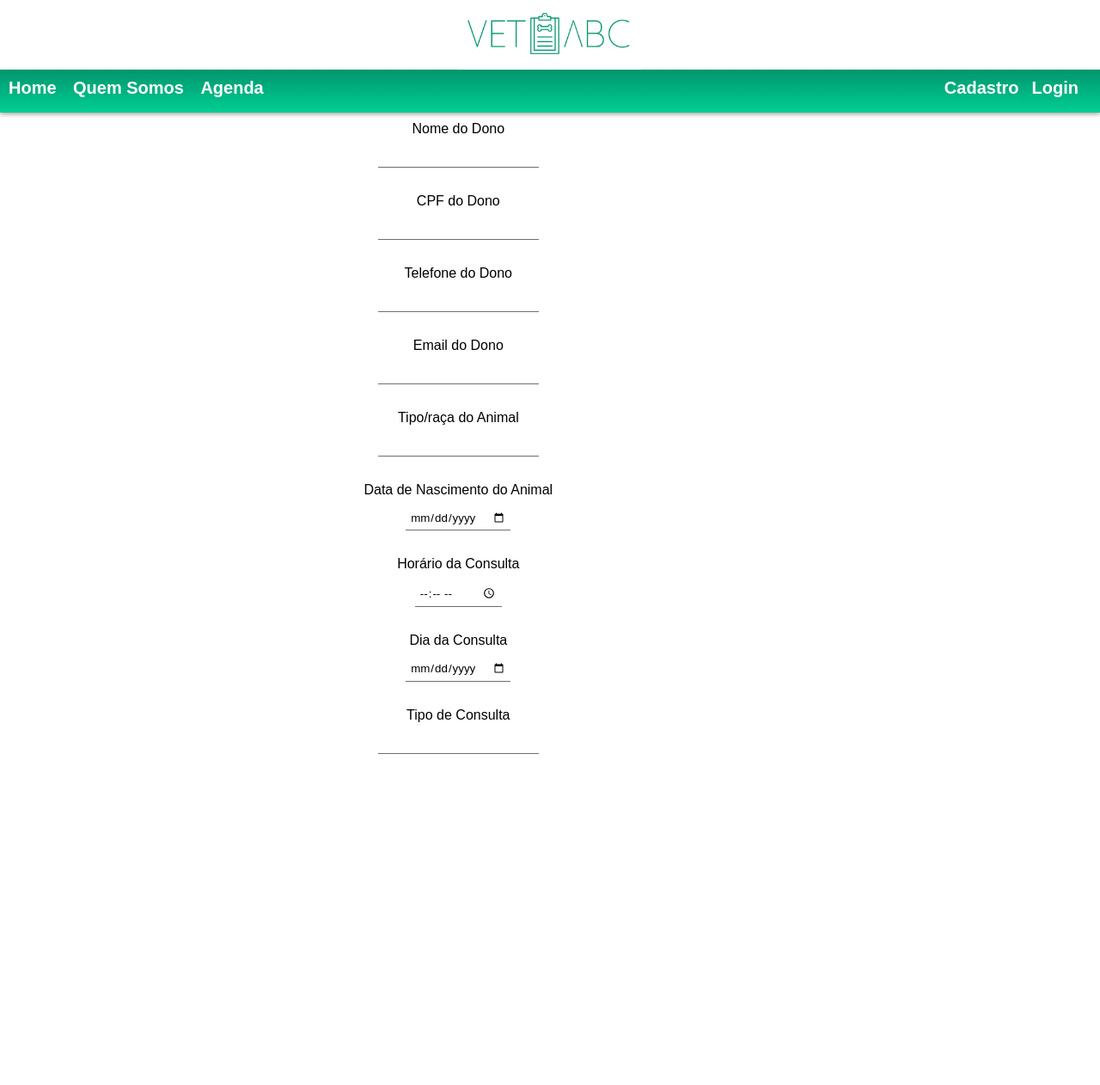
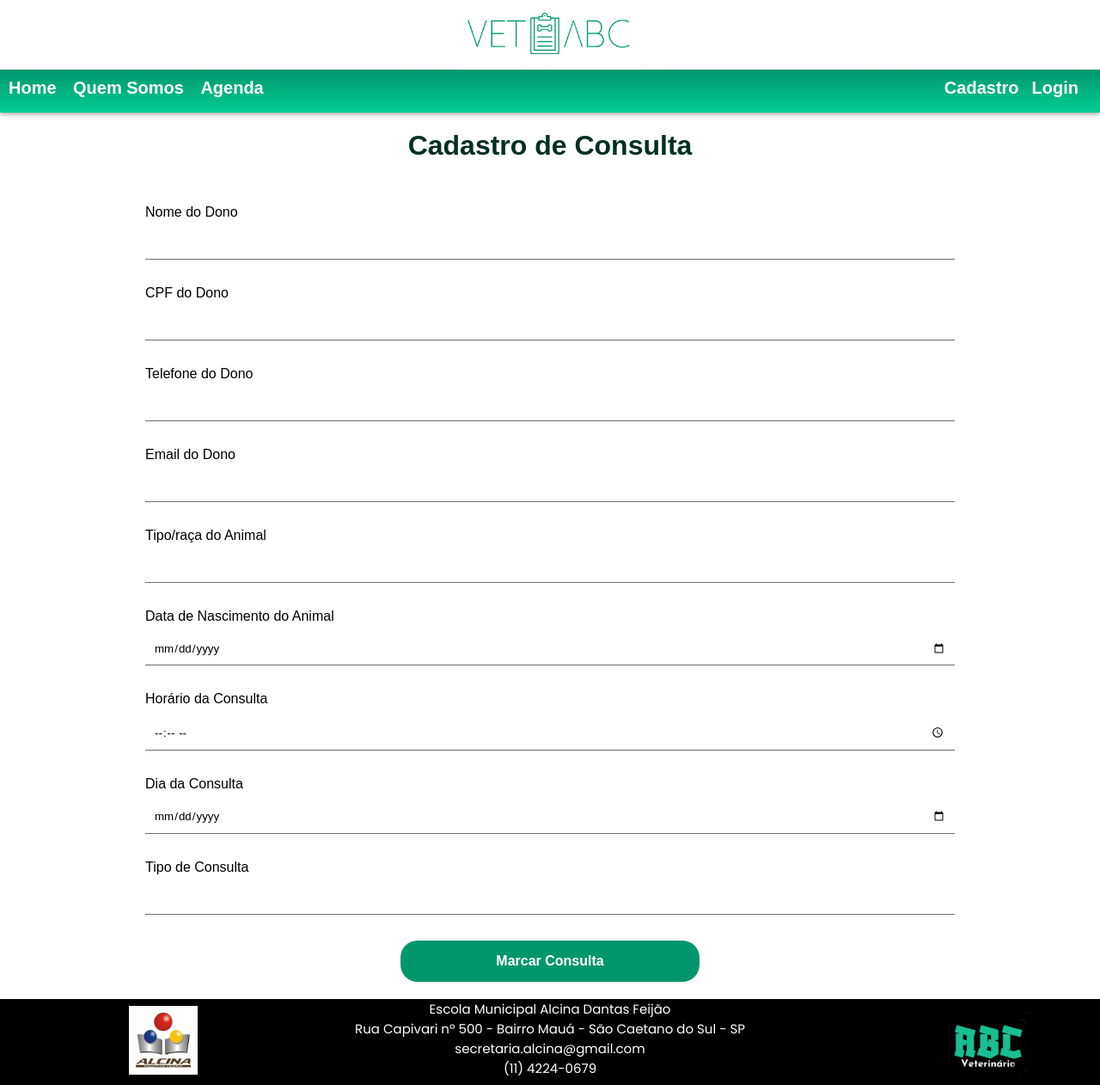
Before and after one commit to andre-reis-dev/Vet-ABC-exposoft, a PHP site: page /assets/html/cadastro_consulta.html in a window 1280 px wide. Shown: the whole page at 86% size. Before the commit the page ends 877 px from the top, so only its background shows below. Run offline with PHP 8.4, Linux system fonts and the light colour scheme.

Commit message:
update 12/10/2022 13:27
* Finalização da Página de cadastro de consulta;

```diff
--- a/assets/css/cad_consulta.css
+++ b/assets/css/cad_consulta.css
@@ -1,16 +1,38 @@
 form {
     text-align: center;
     padding: 10px;
+    margin: 10px auto 10px auto;
+}
+form > h1 {
+    margin-bottom: 50px;
+    color: #002f22;
 }
 form > p {
-    margin-bottom: 30px;
+    width: 90%;
+    margin: 5px auto 30px auto;
+    text-align: left;
 }
 form > p > label {
     display: block;
     margin-bottom: 10px;
 }
 input {
+    width: 100%;
     border: none;
     border-bottom: 1px solid rgba(0, 0, 0, 0.569);
-    padding: 5px;
+    padding: 10px;
 }
+.button-submit {
+    background: #00966c;
+    padding: 15px;
+    border: none;
+    border-radius: 20px;
+    color: white;
+    font-weight: bold;
+    font-size: 1rem;
+    cursor: pointer;
+    transition: all .3s;
+}
+.button-submit:hover {
+    box-shadow: 0px 0px 5px rgba(0, 0, 0, 0.399);
+}
--- a/assets/html/cadastro_consulta.html
+++ b/assets/html/cadastro_consulta.html
@@ -37,43 +37,56 @@
     </nav>
 
     <form class="col-sm-12 col-md-11 col-lg-10" action="" method="post">
+        <h1>Cadastro de Consulta</h1>
         <p>
             <label for="Nome">Nome do Dono</label>
-            <input type="text" name="nome">
+            <input type="text" name="nome_dono">
         </p>
         <p>
             <label for="Nome">CPF do Dono</label>
-            <input type="text" name="nome">
+            <input type="text" name="cpf_dono">
         </p>
         <p>
             <label for="Nome">Telefone do Dono</label>
-            <input type="tel" name="nome">
+            <input type="tel" name="tel_dono">
         </p>
         <p>
             <label for="Nome">Email do Dono</label>
-            <input type="email" name="nome">
+            <input type="email" name="email_dono">
         </p>
         <p>
             <label for="Nome">Tipo/raça do Animal</label>
-            <input type="text" name="nome">
+            <input type="text" name="tipo_animal">
         </p>
         <p>
             <label for="Nome">Data de Nascimento do Animal</label>
-            <input type="date" name="nome">
+            <input type="date" name="dtnasc_animal">
         </p>
         <p>
             <label for="Nome">Horário da Consulta</label>
-            <input type="time" name="nome">
+            <input type="time" name="hora_consulta">
         </p>
         <p>
             <label for="Nome">Dia da Consulta</label>
-            <input type="date" name="nome">
+            <input type="date" name="data_consulta">
         </p>
         <p>
             <label for="Nome">Tipo de Consulta</label>
-            <input type="text" name="nome">
+            <input type="text" name="tipo_consulta">
         </p>
+        <input class="button-submit col-sm-12 col-md-6 col-lg-4" type="submit" name="submit" value="Marcar Consulta">
     </form>
+
+    <footer class="rodape col-sm-12 col-md-12 col-lg-12">
+        <img src="../img/alcina.jpg" class="logo-alcina col-sm-12 col-md-12 col-lg-12"><!-- imagem alcina -->
+        <img src="../img/logo-abc.png" class="logo-abc"><!-- imagem abc -->
+        <div class="info"> <!-- classe onde estáarmazenado as informações -->
+            <p class="r-name">Escola Municipal Alcina Dantas Feijão</p>
+            <p class="r-endereco">Rua Capivari nº 500 - Bairro Mauá - São Caetano do Sul - SP</p>
+            <p class="r-email">secretaria.alcina@gmail.com</p>
+            <p class="r-tel">(11) 4224-0679</p>
+        </div>
+    </footer>
 
     <script src="../javascript/toggle_menu.js"></script>
 </body>
```
